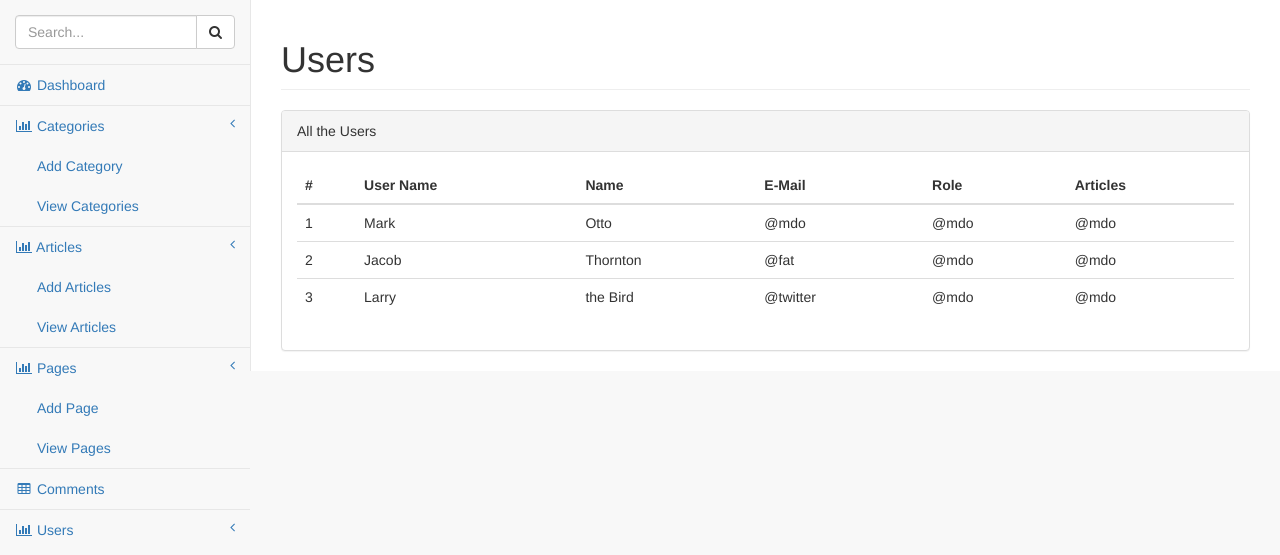
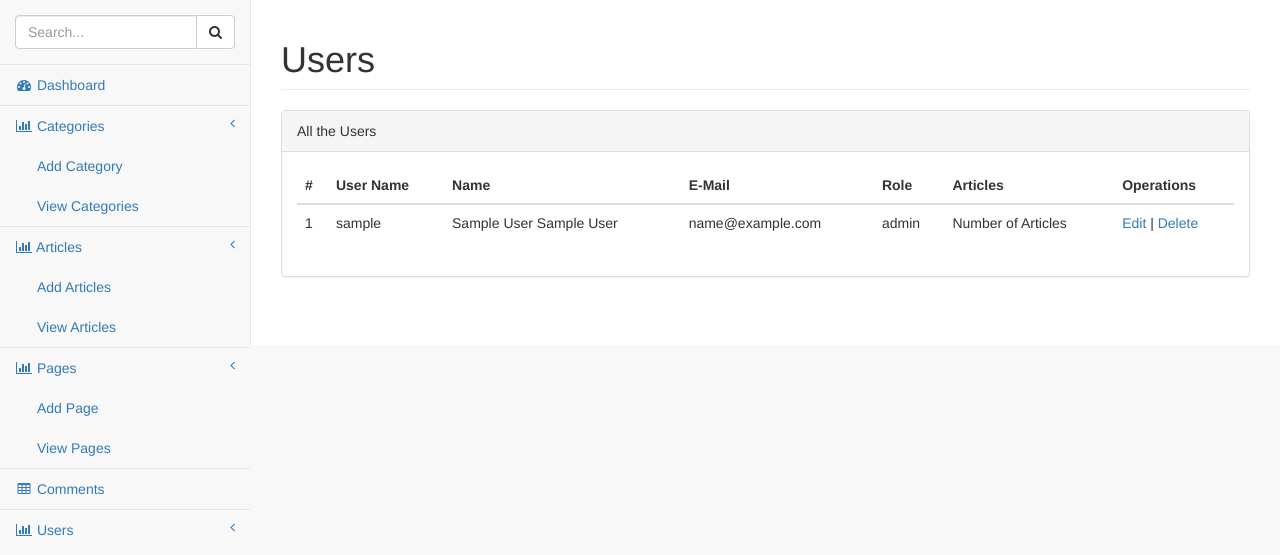
Before and after one commit to codingcyber/Blog-PHP, a PHP site: page /view-users.php in a window 1280 px wide. Shown: the part 51-606 px from the top of the page. Run offline with PHP 8.4, Linux system fonts and the light colour scheme; the visitor is signed in with stand-in values (Sample User, id 1).

Commit message:
7-2 View Users

```diff
--- a/admin/view-users.php
+++ b/admin/view-users.php
@@ -1,5 +1,9 @@
-<?php include('includes/header.php'); ?>
-<?php include('includes/navigation.php'); ?>
+<?php
+include('includes/check-login.php');
+require_once('../includes/connect.php');
+include('includes/header.php');
+include('includes/navigation.php');
+?>
 <div id="page-wrapper" style="min-height: 345px;">
     <div class="row">
         <div class="col-lg-12">
@@ -26,33 +30,27 @@
                                     <th>E-Mail</th>
                                     <th>Role</th>
                                     <th>Articles</th>
+                                    <th>Operations</th>
                                 </tr>
                             </thead>
                             <tbody>
+                                <?php
+                                    $sql = "SELECT * FROM users";
+                                    $result = $db->prepare($sql);
+                                    $result->execute();
+                                    $res = $result->fetchAll(PDO::FETCH_ASSOC);
+                                    foreach ($res as $user) {
+                                ?>
                                 <tr>
-                                    <td>1</td>
-                                    <td>Mark</td>
-                                    <td>Otto</td>
-                                    <td>@mdo</td>
-                                    <td>@mdo</td>
-                                    <td>@mdo</td>
+                                    <td><?php echo $user['id']; ?></td>
+                                    <td><?php echo $user['username']; ?></td>
+                                    <td><?php echo $user['fname'] . " " . $user['lname']; ?></td>
+                                    <td><?php echo $user['email']; ?></td>
+                                    <td><?php echo $user['role']; ?></td>
+                                    <td>Number of Articles</td>
+                                    <td><a href="edit-user.php?id=<?php echo $user['id']; ?>">Edit</a> | <a href="delete-item.php?id=<?php echo $user['id']; ?>">Delete</a></td>
                                 </tr>
-                                <tr>
-                                    <td>2</td>
-                                    <td>Jacob</td>
-                                    <td>Thornton</td>
-                                    <td>@fat</td>
-                                    <td>@mdo</td>
-                                    <td>@mdo</td>
-                                </tr>
-                                <tr>
-                                    <td>3</td>
-                                    <td>Larry</td>
-                                    <td>the Bird</td>
-                                    <td>@twitter</td>
-                                    <td>@mdo</td>
-                                    <td>@mdo</td>
-                                </tr>
+                                <?php } ?>
                             </tbody>
                         </table>
                     </div>
```
